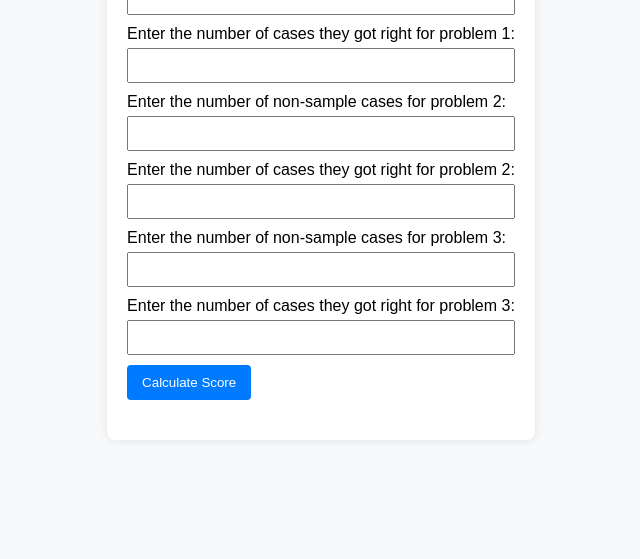
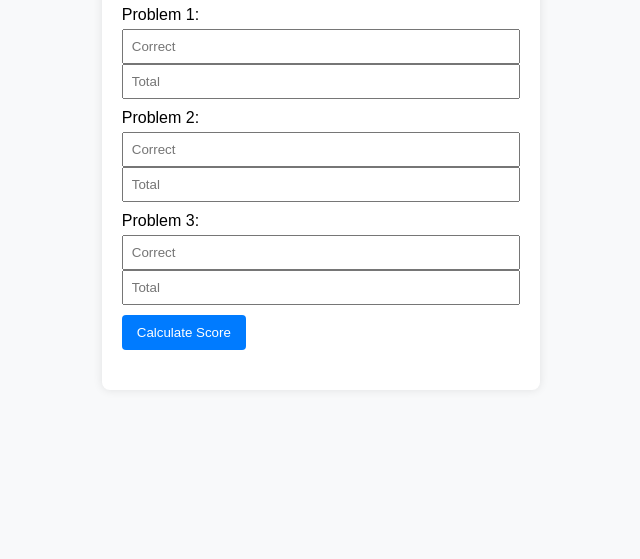
Before and after one commit to vedantsaran/usaco-score-calculator, a plain HTML site: page index.html in a window 1280 px wide. Shown: the part 241-800 px from the top of the page, without its empty margins (319-959 px from the left). Drawn offline with Linux system fonts and the light colour scheme.

Commit message:
Update index.html

```diff
--- a/index.html
+++ b/index.html
@@ -11,28 +11,19 @@
         <h1>USACO Score Calculator</h1>
         <form id="scoreForm">
             <div>
-                <label for="cases1">Enter the number of non-sample cases for problem 1:</label>
-                <input type="number" id="cases1" required>
+                <label for="problem1">Problem 1:</label>
+                <input type="number" id="correct1" placeholder="Correct" required>
+                <input type="number" id="total1" placeholder="Total" required>
             </div>
             <div>
-                <label for="correct1">Enter the number of cases they got right for problem 1:</label>
-                <input type="number" id="correct1" required>
+                <label for="problem2">Problem 2:</label>
+                <input type="number" id="correct2" placeholder="Correct" required>
+                <input type="number" id="total2" placeholder="Total" required>
             </div>
             <div>
-                <label for="cases2">Enter the number of non-sample cases for problem 2:</label>
-                <input type="number" id="cases2" required>
-            </div>
-            <div>
-                <label for="correct2">Enter the number of cases they got right for problem 2:</label>
-                <input type="number" id="correct2" required>
-            </div>
-            <div>
-                <label for="cases3">Enter the number of non-sample cases for problem 3:</label>
-                <input type="number" id="cases3" required>
-            </div>
-            <div>
-                <label for="correct3">Enter the number of cases they got right for problem 3:</label>
-                <input type="number" id="correct3" required>
+                <label for="problem3">Problem 3:</label>
+                <input type="number" id="correct3" placeholder="Correct" required>
+                <input type="number" id="total3" placeholder="Total" required>
             </div>
             <button type="submit">Calculate Score</button>
         </form>
```
